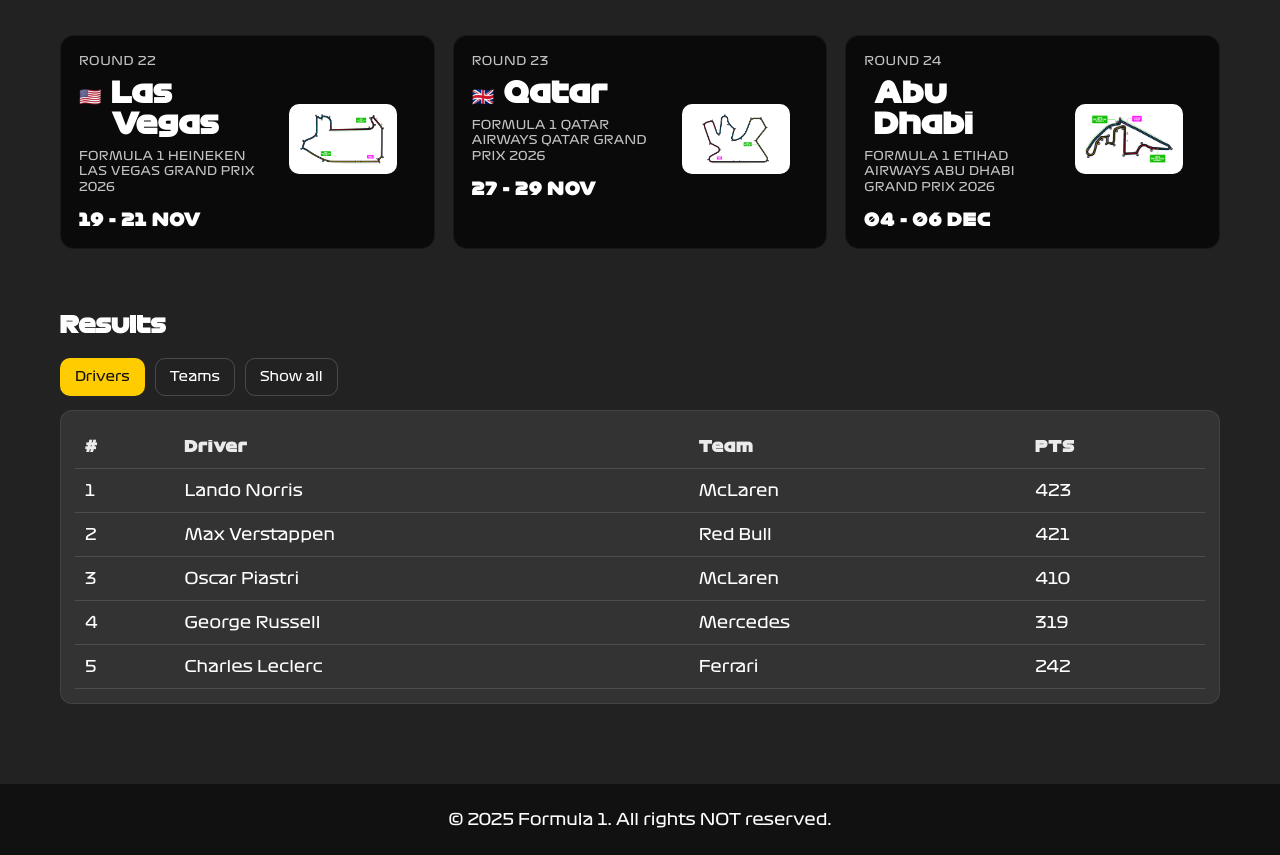
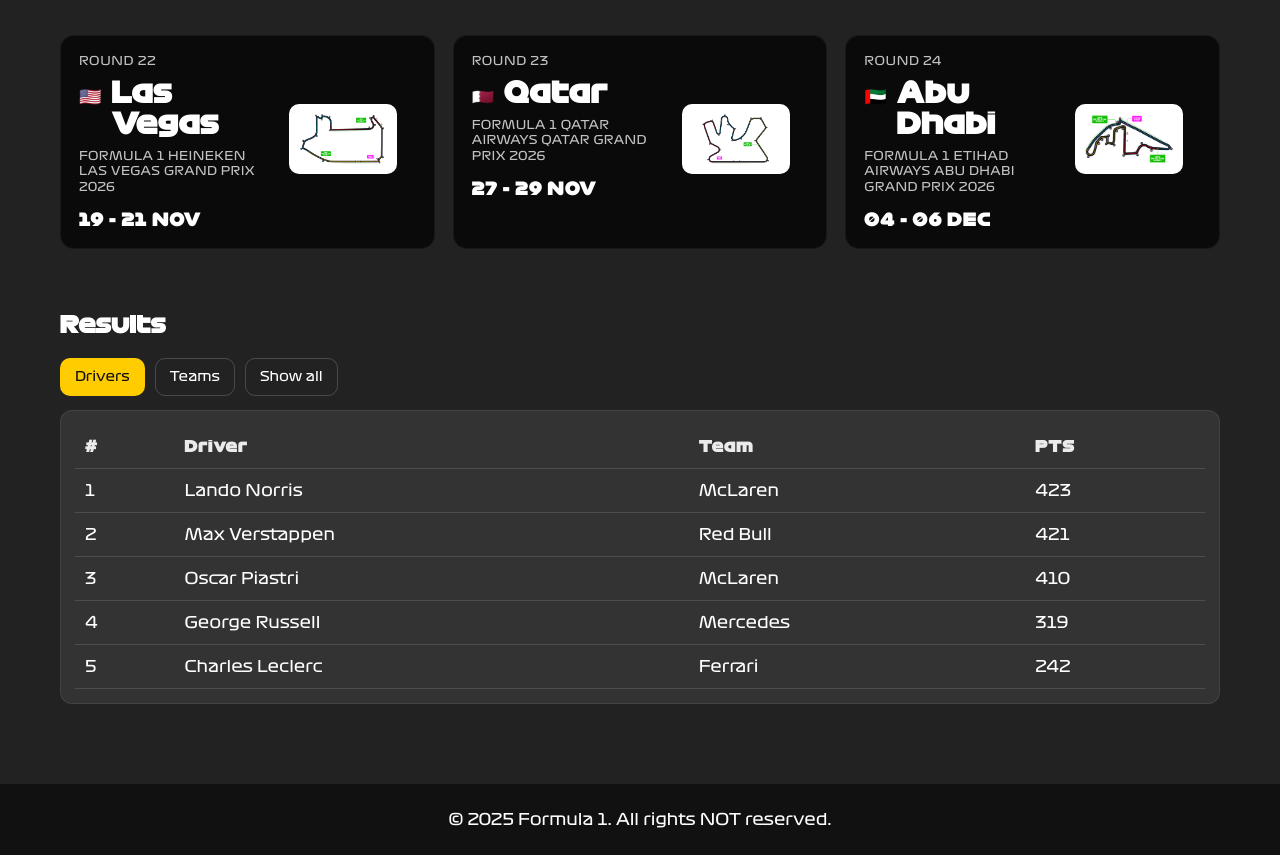
Before and after one commit to 228abzal228/Formula-1-site, a plain HTML site: page index.html in a window 1280 px wide. Shown: the part 9507-10362 px from the top of the page. Drawn offline with Linux system fonts and the light colour scheme.

Commit message:
Add files via upload

```diff
--- a/index.html
+++ b/index.html
@@ -841,7 +841,7 @@
                                 </div>
 
                                 <div class="race-title">
-                                    <span class="flag">🇬🇧</span>
+                                    <span class="flag">🇶🇦</span>
                                     <h2>Qatar</h2>
                                 </div>
 
@@ -862,7 +862,7 @@
                                 </div>
 
                                 <div class="race-title">
-                                    <span class="flag"></span>
+                                    <span class="flag">🇦🇪</span>
                                     <h2>Abu Dhabi</h2>
                                 </div>
 
```
